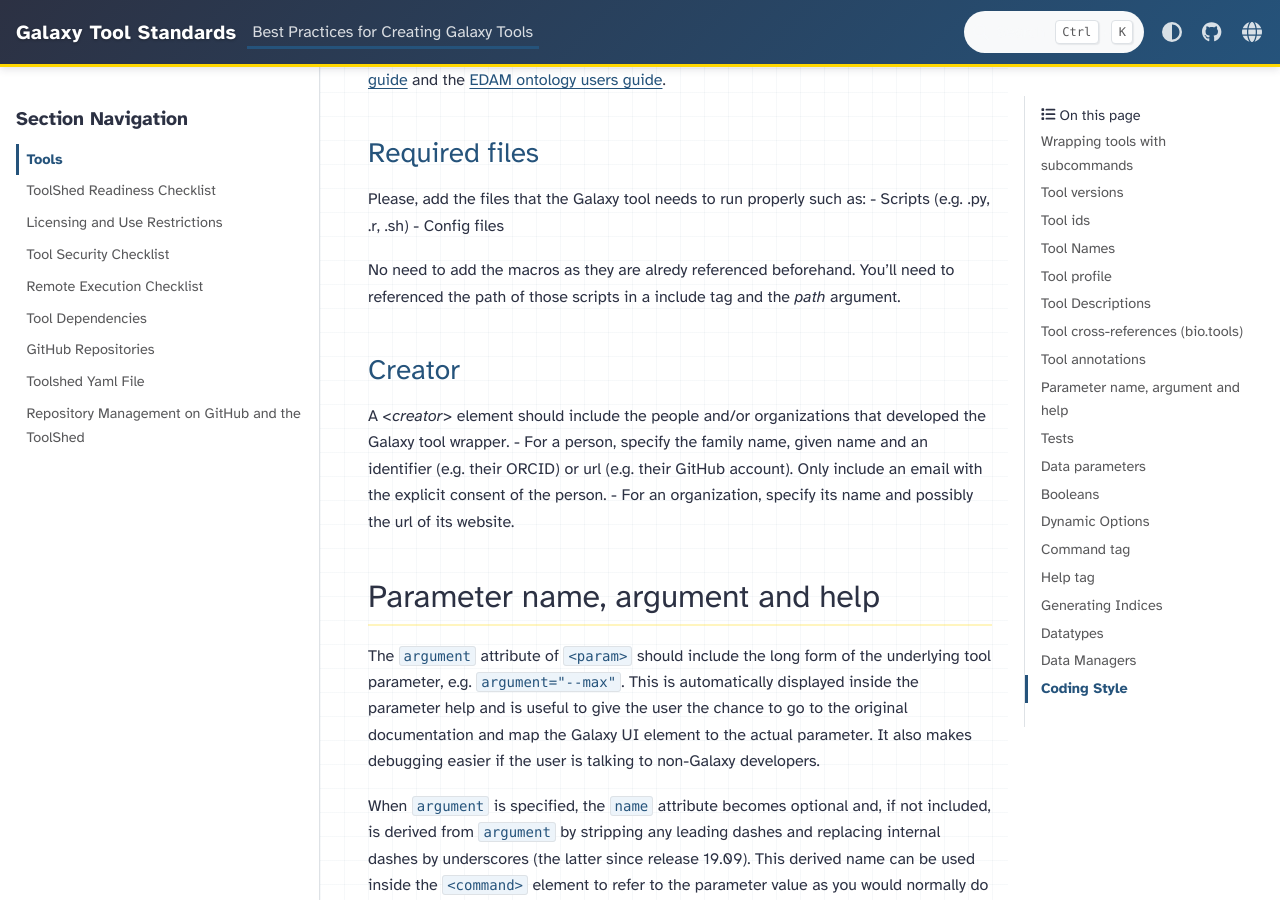
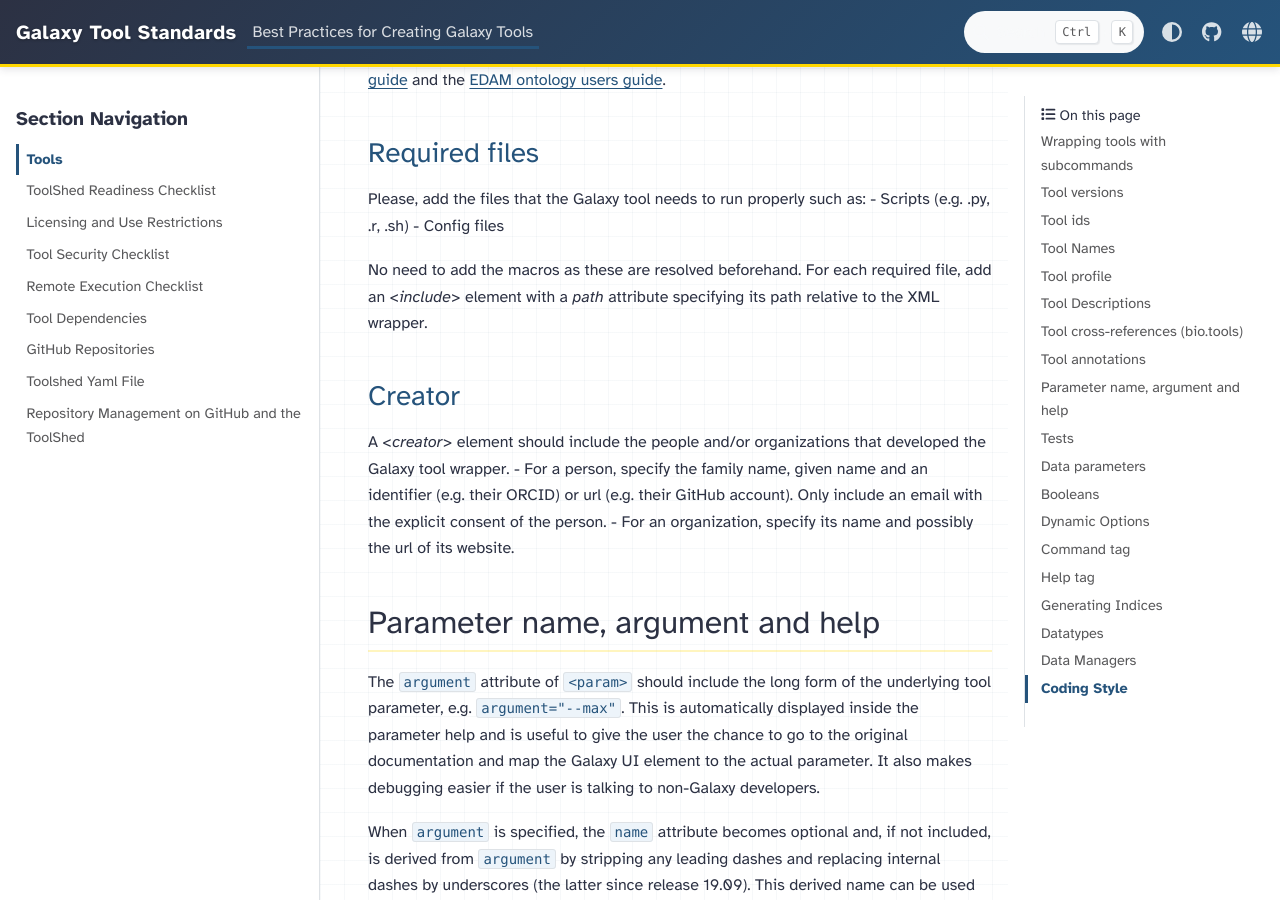
Before and after one commit to galaxy-iuc/standards, a Sphinx documentation site: the page built from docs/best_practices/tool_xml.rst, in a window 1280 px wide and 900 px high, scrolled down 4223 px. Built offline with Sphinx 7.4.7 and the PyData theme 0.15.4, drawn with Linux system fonts in a browser that asks for light colours.

Commit message:
Update docs/best_practices/tool_xml.rst
Co-authored-by: Nicola Soranzo <nicola.soranzo@gmail.com>

```diff
--- a/docs/best_practices/tool_xml.rst
+++ b/docs/best_practices/tool_xml.rst
@@ -189,7 +189,8 @@ Please, add the files that the Galaxy tool needs to run properly such as:
 - Scripts (e.g. .py, .r, .sh)
 - Config files
 
-No need to add the macros as they are alredy referenced beforehand. You'll need to referenced the path of those scripts in a include tag and the `path` argument.
+No need to add the macros as these are resolved beforehand.
+For each required file, add an `<include>` element with a `path` attribute specifying its path relative to the XML wrapper.
 
 Creator
 ^^^^^^^
```
